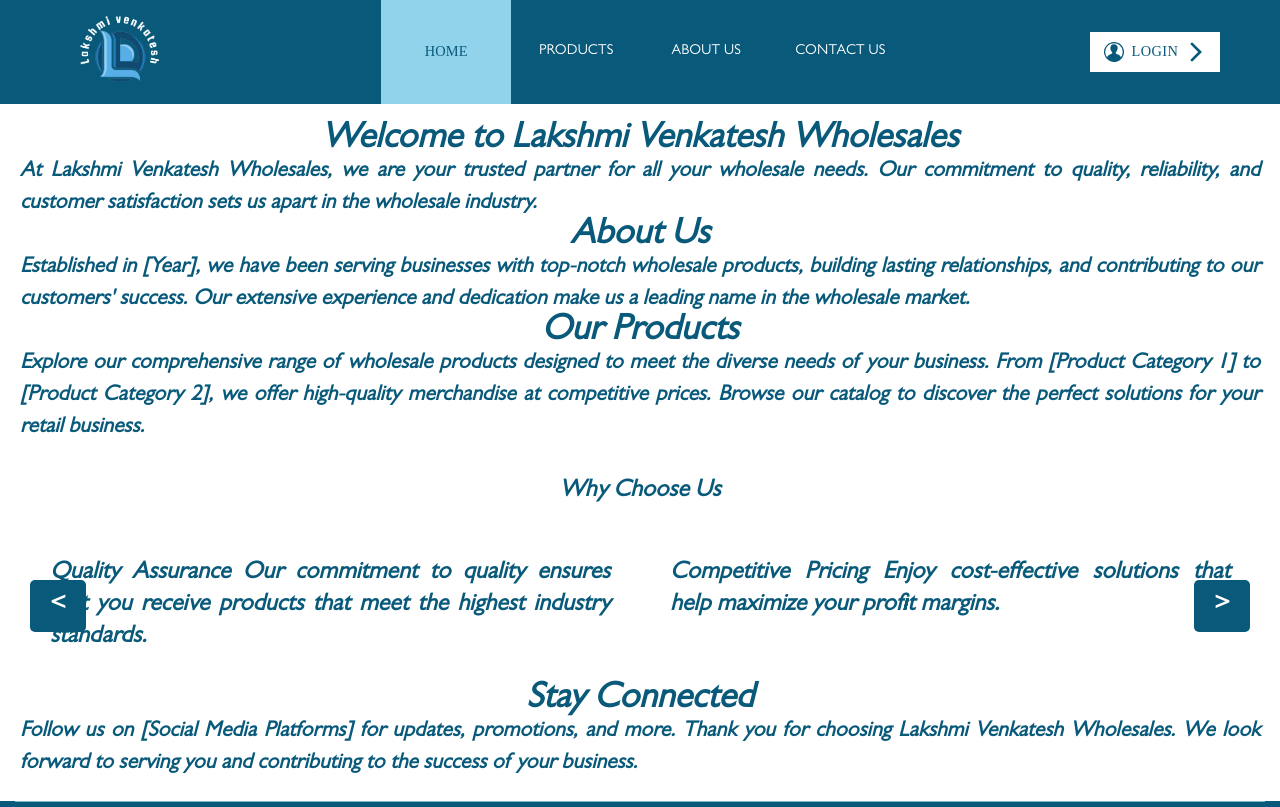
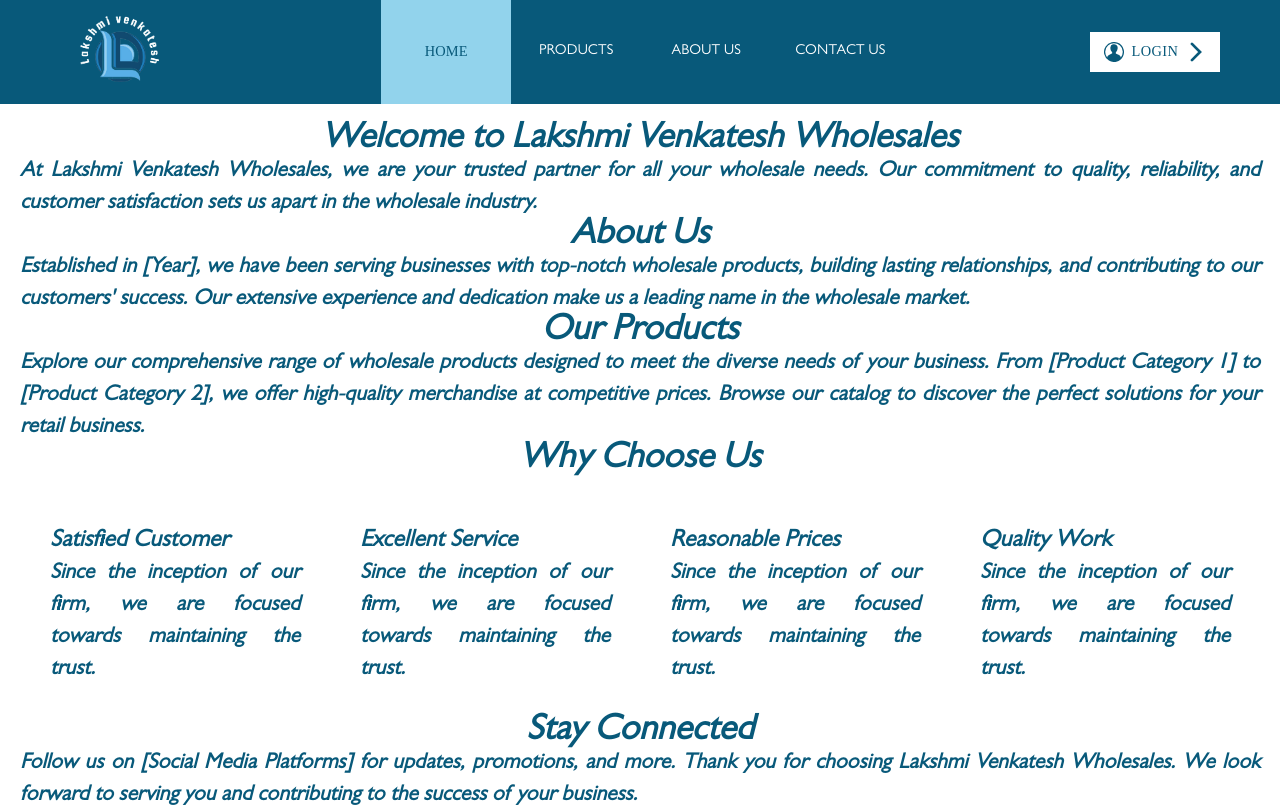
Before and after one commit to pr2003-Shashank/Lakshmi-Venkatesh-website, a React (Create React App) app: page / in a window 1280 px wide. Shown: the top 807 px of the page. Built offline with nearby package versions, Linux system fonts and the light colour scheme; a web font is replaced by a local one.

Commit message:
Home Page Updated
Slider removed

```diff
--- a/src/pages/home.jsx
+++ b/src/pages/home.jsx
@@ -1,32 +1,14 @@
-import React, { useState } from "react";
+import React from "react";
 import './home.scss';
 
 function Home() {
-    const [startIndex, setStartIndex] = useState(0);
-
-    const items = [
-        "Quality Assurance \n Our commitment to quality ensures that you receive products that meet the highest industry standards.",
-        "Competitive Pricing \nEnjoy cost-effective solutions that help maximize your profit margins.",
-        "Reliable Service \n We understand the importance of timely deliveries. Count on us for reliable and efficient service.",
-        "Customer Support \n Our dedicated customer support team is here to assist you at every step. Your satisfaction is our priority."
-    ];
-
-    const displayItems = items.slice(startIndex, startIndex + 2);
-
-    const handlePrevClick = () => {
-        setStartIndex((prevIndex) => prevIndex - 2 < 0 ? items.length - 2 : prevIndex - 2);
-    };
-
-    const handleNextClick = () => {
-        setStartIndex((prevIndex) => prevIndex + 2 >= items.length ? 0 : prevIndex + 2);
-    };
-
+    //const [startIndex, setStartIndex] = useState(0);
     return (
         <div className="home_container text-2xl font-bold italic">
             <div className="welcome">
                 <div className="welcomeHead"><h3>Welcome to Lakshmi Venkatesh Wholesales</h3></div>
-            <div className="welcomeDescription"><p>At Lakshmi Venkatesh Wholesales, we are your trusted partner for all your wholesale needs. Our commitment to quality, reliability, and customer satisfaction sets us apart in the wholesale industry.</p>
-            </div>
+                <div className="welcomeDescription"><p>At Lakshmi Venkatesh Wholesales, we are your trusted partner for all your wholesale needs. Our commitment to quality, reliability, and customer satisfaction sets us apart in the wholesale industry.</p>
+                </div>
             </div>
 
             <div className="aboutUs">
@@ -40,21 +22,40 @@
                 <p className="ourProductsDescription" id="ourProductsDescription">Explore our comprehensive range of wholesale products designed to meet the diverse needs of your business. From [Product Category 1] to [Product Category 2], we offer high-quality merchandise at competitive prices. Browse our catalog to discover the perfect solutions for your retail business.
                 </p>
             </div>
-            <br />
-            <h3 className="whyChooseUsHead">Why Choose Us</h3>
+               <div className="whyChooseUsHead"><h3 id="whyChooseUsHead">Why Choose Us</h3></div>
             <div className="whyChooseUs">
-                {displayItems.map((item, index) => (
-                    <div key={index} className="whyChooseItem">
-                        {item}
-                        {index === 0 && <button className="navigationButton1" onClick={handlePrevClick}>&lt;</button>}
-                        {index === 1 && <button className="navigationButton2" onClick={handleNextClick}>&gt;</button>}
+                <div className="whyChooseItem">
+                    <div className="sliderItemHead">Satisfied Customer</div>
+                    <div className="sliderItem1Description">
+                        Since the inception of our firm, we are focused towards maintaining the trust.
                     </div>
-                ))}
+                </div>
+
+                <div className="whyChooseItem">
+                    <div className="sliderItemHead">Excellent Service</div>
+                    <div className="sliderItem2Description">
+                        Since the inception of our firm, we are focused towards maintaining the trust.
+                    </div>
+                </div>
+
+                <div className="whyChooseItem">
+                    <div className="sliderItemHead">Reasonable Prices</div>
+                    <div className="sliderItem3Description">
+                        Since the inception of our firm, we are focused towards maintaining the trust.
+                    </div>
+                </div>
+
+                <div className="whyChooseItem">
+                    <div className="sliderItemHead">Quality Work</div>
+                    <div className="sliderItem4Description">
+                        Since the inception of our firm, we are focused towards maintaining the trust.
+                    </div>
+                </div>
             </div>
             <div className="stayConnected">
                 <h3 className="stayConnectedHead">Stay Connected</h3>
                 <p id="stayConnectedDescription">Follow us on [Social Media Platforms] for updates, promotions, and more.
-                Thank you for choosing Lakshmi Venkatesh Wholesales. We look forward to serving you and contributing to the success of your business.
+                    Thank you for choosing Lakshmi Venkatesh Wholesales. We look forward to serving you and contributing to the success of your business.
                 </p>
             </div>
         </div>
--- a/src/pages/home.scss
+++ b/src/pages/home.scss
@@ -44,54 +44,40 @@
             font-size: 0.9em;
         }
     }
-
+    #whyChooseUsHead{
+        font-size: 1.5em;
+    }
     .whyChooseUs {
         display: flex;
-        flex-wrap: wrap;
+        flex-wrap: wrap;  /* Allow items to wrap to the next line */
         justify-content: center;
         margin-top: 20px;
-        position: relative;
+        font-size: 0.9em;
     }
 
     .whyChooseItem {
-        flex: 0 0 calc(50% - 20px);  // Two items per row, considering margin
+        flex: 0 0 calc(25% - 20px);  /* Two items per row, considering margin */
         margin: 10px;
         padding: 20px;
         transition: transform 0.5s ease;
         position: relative;
         text-align: justify;
-        display: flex;
-        flex-direction: column;
-        justify-content: space-between;
+
+        .sliderItemHead{
+            font-size: 1.1em;
+        }
+
+        @media screen and (max-width:868px) {
+            flex: 0 0 calc(50% - 20px);
+        }
+        @media screen and (max-width:450px) {
+            flex: 0 0 calc(100% - 20px);
+        }
+
     }
 
     .whyChooseItem:hover {
         transform: scale(1.1);
-    }
-
-    .navigationButton1,
-    .navigationButton2 {
-        padding: 10px 20px;
-        background-color: $blue;
-        color: $white;
-        cursor: pointer;
-        border: none;
-        border-radius: 5px;
-        transition: background-color 0.3s ease;
-        position: absolute;
-        top: 50%;
-        transform: translateY(-50%);
-    }
-    .navigationButton1 {
-        left: 0;
-    }
-
-    .navigationButton2 {
-        right: 0;
-    }
-
-    .navigationButton1:hover, .navigationButton2:hover {
-        background-color: darken($blue, 10%);
     }
 
     .stayConnected{
@@ -103,4 +89,18 @@
             font-size: 0.9em;
         }
     }
+    @media screen and (max-width: 1200px) {
+        margin-left: 25px;
+        margin-right: 25px;
+    }
+    @media screen and (max-width: 991px) {
+        margin-left: 30px;
+        margin-right: 30px;
+        padding: 1.5%;
+    }
+    @media screen and (max-width: 768px) {
+        margin-left: 20px;
+        margin-right: 20px;
+        padding: 2%;
+    }
 }
```
